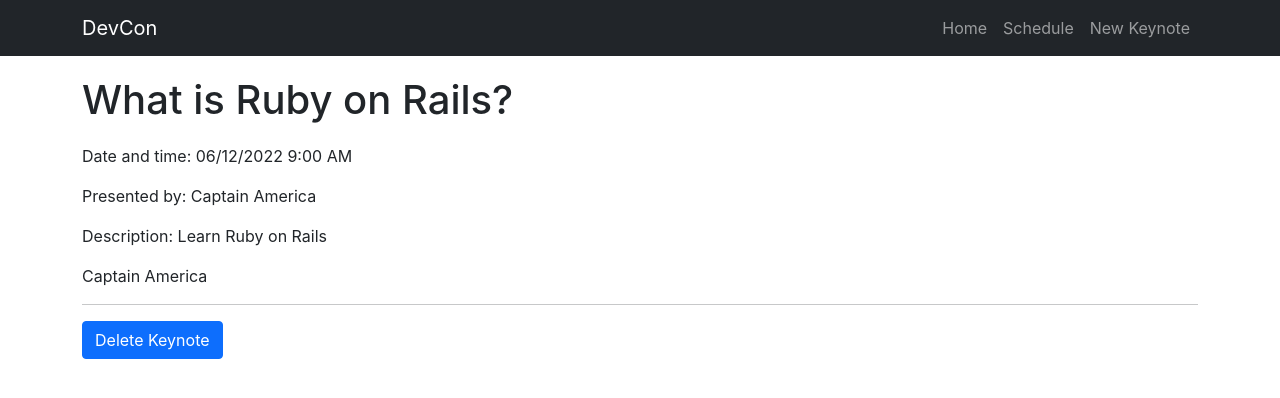
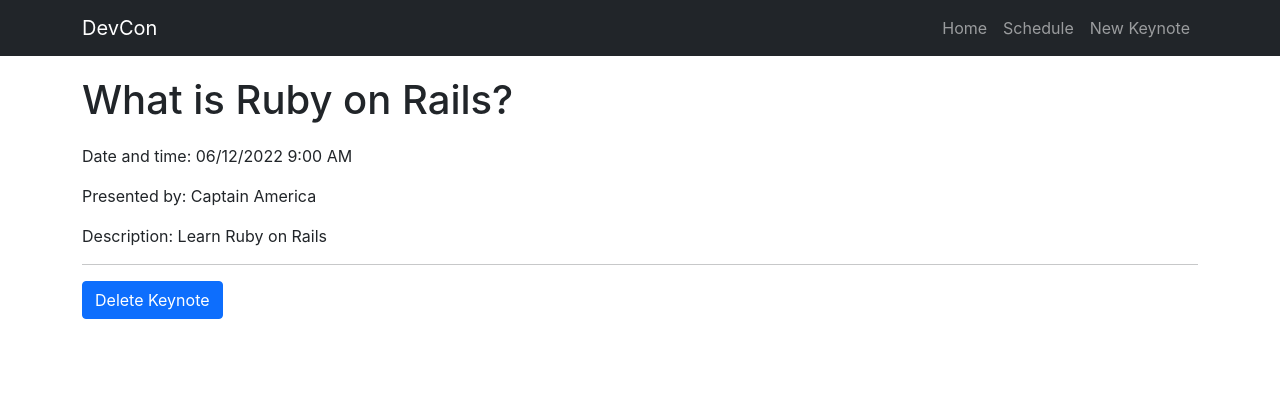
Before and after one commit to lazoxco/keynotes-schedule-app, a React (Create React App) app: page /keynotes/1 in a window 1280 px wide. Shown: the top 398 px of the page. Built offline with nearby package versions, Linux system fonts and the light colour scheme.

Commit message:
Removed extra element.

```diff
--- a/src/components/KeynoteDetails.js
+++ b/src/components/KeynoteDetails.js
@@ -18,7 +18,6 @@ class KeynoteDetails extends Component {
         <p>Date and time: { keynote.date_time } </p>
         <p>Presented by: { keynote.speaker }</p>
         <p>Description: { keynote.description }</p>
-        <p>{ keynote.speaker }</p>
         <hr />
         <button onClick={this.handleClick} className="btn btn-primary">Delete Keynote</button>
       </div>
```
